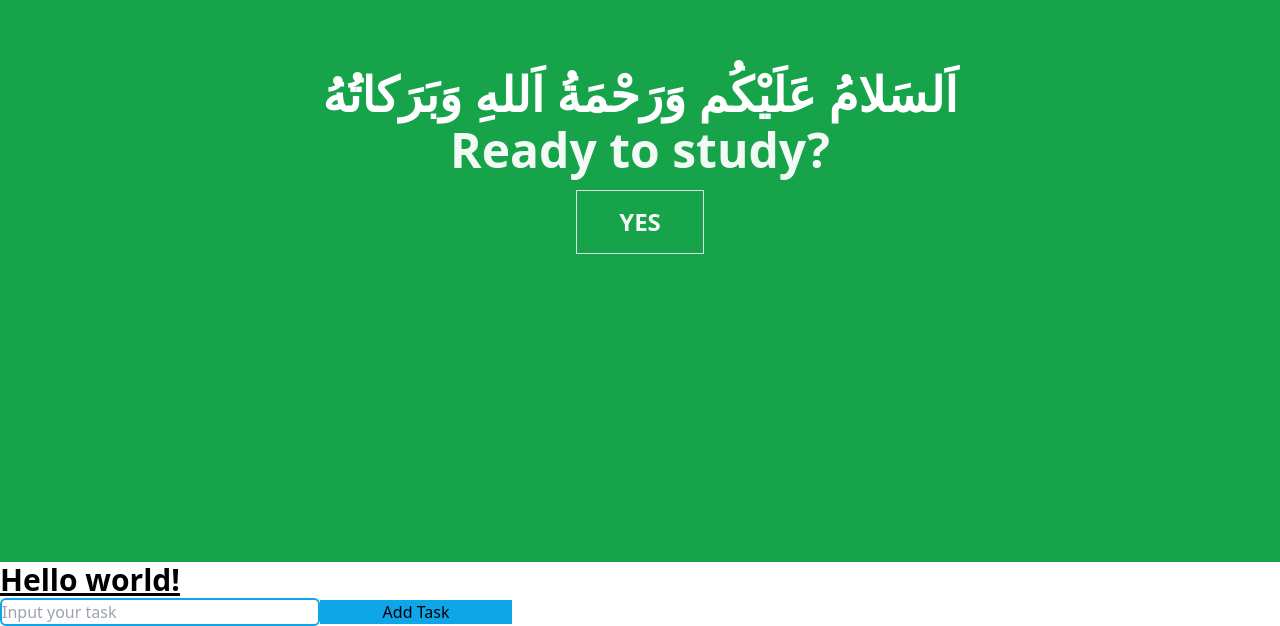
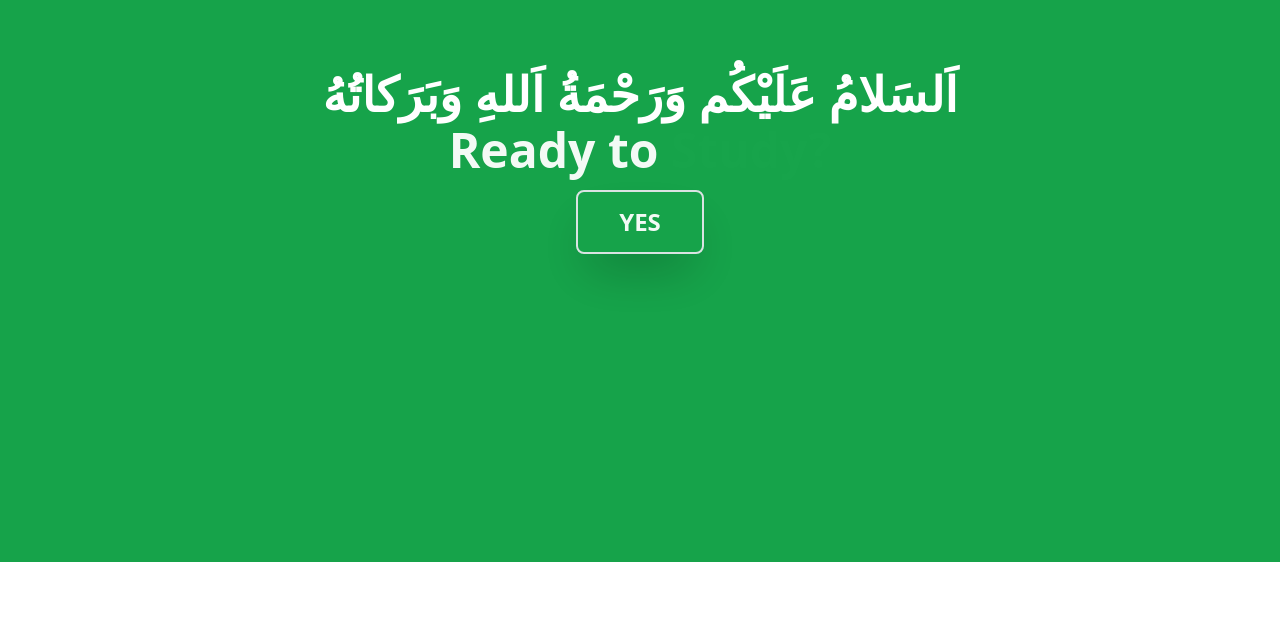
Before and after one commit to KKaged/To-Do, a React (Vite) app: page / in a window 1280 px wide. Shown: the part 238-864 px from the top of the page. After the commit the page ends 800 px from the top, so only its background shows below. Built offline with nearby package versions, Linux system fonts and the light colour scheme.

Commit message:
added topic change in intro

```diff
--- a/src/App.jsx
+++ b/src/App.jsx
@@ -3,6 +3,7 @@ import Button from "./components/Button";
 import Intro from "./components/Intro";
 import { useState } from "react";
 import { AnimatePresence, motion } from "framer-motion";
+import { h1 } from "framer-motion/client";
 function App() {
   const [topic, setTopic] = useState("");
   const [items, setItems] = useState([]);
@@ -26,7 +27,8 @@ function App() {
           />
         )}
       </AnimatePresence>
-
+      {!show && (
+        <>
           <h1 className="text-3xl font-bold underline ">Hello world!</h1>
           <Input
             placeholder={"Input your task"}
@@ -55,6 +57,8 @@ function App() {
             ))}
           </ul>
         </>
+      )}
+    </>
   );
 }
 
--- a/src/components/Intro.jsx
+++ b/src/components/Intro.jsx
@@ -1,6 +1,41 @@
 import { motion } from "framer-motion";
+import React, { useState, useEffect } from "react";
 
 const Intro = ({ onClick }) => {
+  const [counter, setCounter] = useState(5); // Countdown timer
+  const [currentTopicIndex, setCurrentTopicIndex] = useState(0); // Index for topics
+  const [isVisible, setIsVisible] = useState(true); // Visibility for fade effect
+
+  const topics = [
+    { topic: "Study", id: 1 },
+    { topic: "Work", id: 2 },
+    { topic: "Meditate", id: 3 },
+    { topic: "Pray", id: 4 },
+    { topic: "Recite", id: 5 },
+  ];
+
+  useEffect(() => {
+    const timer = setInterval(() => {
+      setCounter((prevCounter) => {
+        const newCounter = prevCounter - 1;
+        if (newCounter <= 0) {
+          // Trigger fade-out before changing the topic
+          setIsVisible(false);
+          setTimeout(() => {
+            setCurrentTopicIndex(
+              (prevIndex) => (prevIndex + 1) % topics.length
+            ); // Update topic
+            setIsVisible(true); // Fade back in
+          }, 500); // Match fade-out duration
+          return 5; // Reset counter
+        }
+        return newCounter;
+      });
+    }, 1000);
+
+    return () => clearInterval(timer); // Cleanup the timer on unmount
+  }, [topics.length]);
+
   return (
     <motion.div
       className="bg-green-600 w-full h-screen flex justify-center flex-col items-center gap-2"
@@ -22,9 +57,19 @@ const Intro = ({ onClick }) => {
         animate={{ opacity: 1 }}
         className="text-white font-semibold text-5xl flex flex-col items-center gap-4"
       >
-        <h2>Ready to study?</h2>
+        <motion.h2>
+          Ready to{" "}
+          <motion.span
+            key={currentTopicIndex} // Key ensures re-render on topic change
+            initial={{ opacity: 0 }}
+            animate={{ opacity: isVisible ? 1 : 0 }}
+            transition={{ duration: 0.5 }}
+          >
+            {topics[currentTopicIndex]?.topic || "Start"}?
+          </motion.span>
+        </motion.h2>
         <motion.button
-          className="border w-32 h-16 text-2xl"
+          className="border-2 shadow-2xl w-32 h-16 text-2xl font-bold rounded-lg"
           transition={{ type: "spring" }}
           whileHover={{ scale: 1.1 }}
           whileTap={{ scale: 0.9 }}
```
Lines whose indentation alone changed are shown as unchanged.
